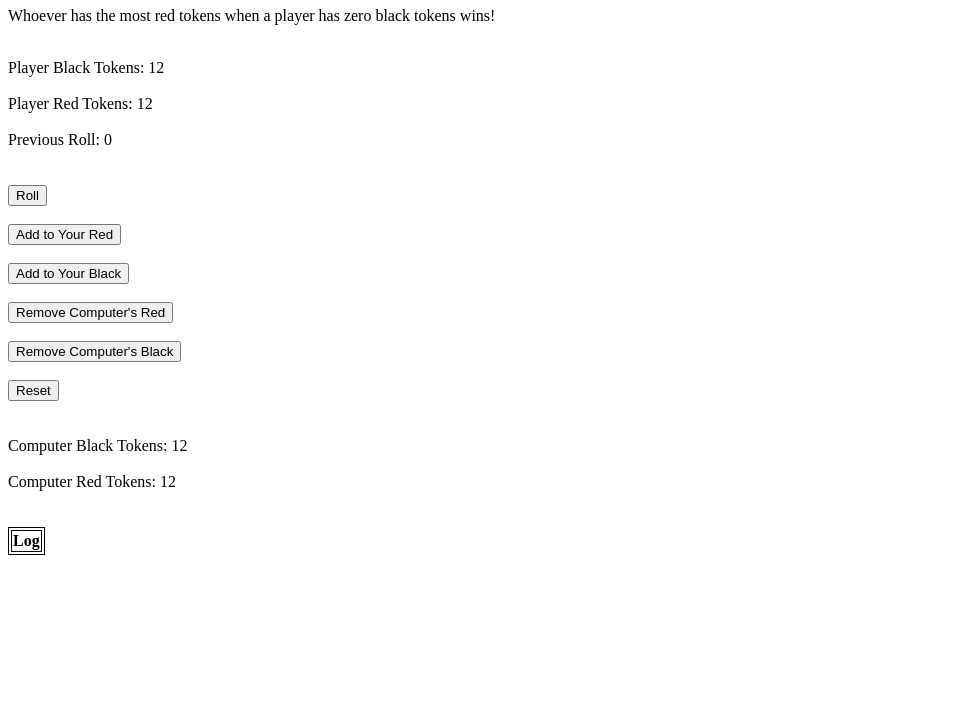
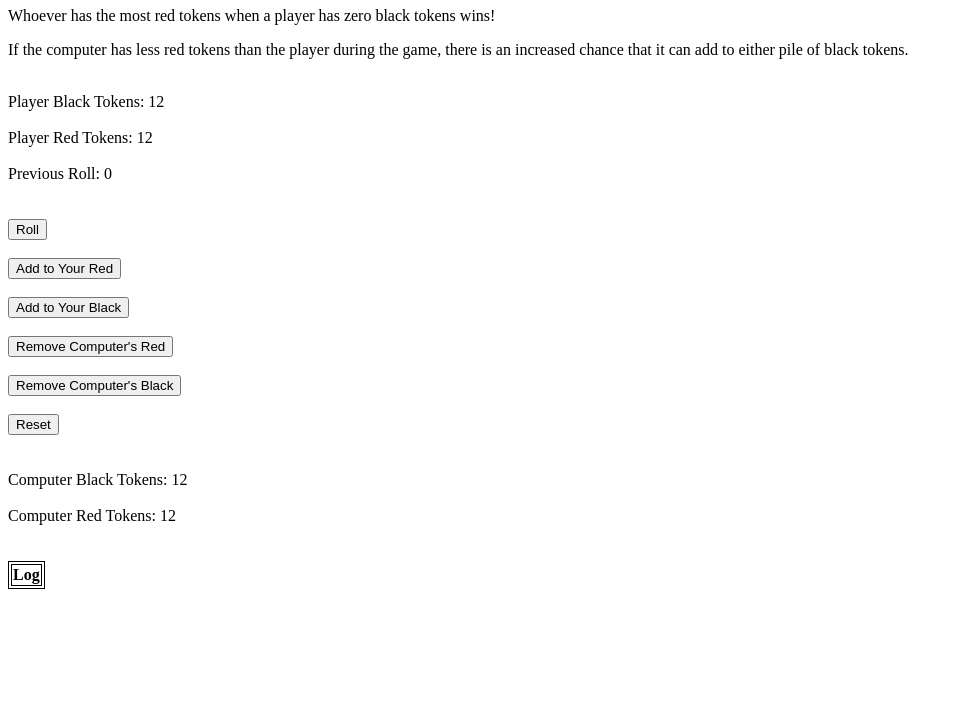
Before and after one commit to IvanL407/BlackAndRed, a plain HTML site: page index.html in a window 1280 px wide. Shown: the part 73-800 px from the top of the page, without its empty margins (0-963 px from the left). Drawn offline with Linux system fonts and the light colour scheme.

Commit message:
Add files via upload

```diff
--- a/index.html
+++ b/index.html
@@ -254,7 +254,7 @@
 <body onload = "initialize();">
     <h1>Black and Red</h1>
     <p>Whoever has the most red tokens when a player has zero black tokens wins!</p>
-
+    <p>If the computer has less red tokens than the player during the game, there is an increased chance that it can add to either pile of black tokens.</p>
     <br>Player Black Tokens: <span id = "blacktokens">12</span></br>
     <br>Player Red Tokens: <span id = "redtokens">12</span></br>
 
```
